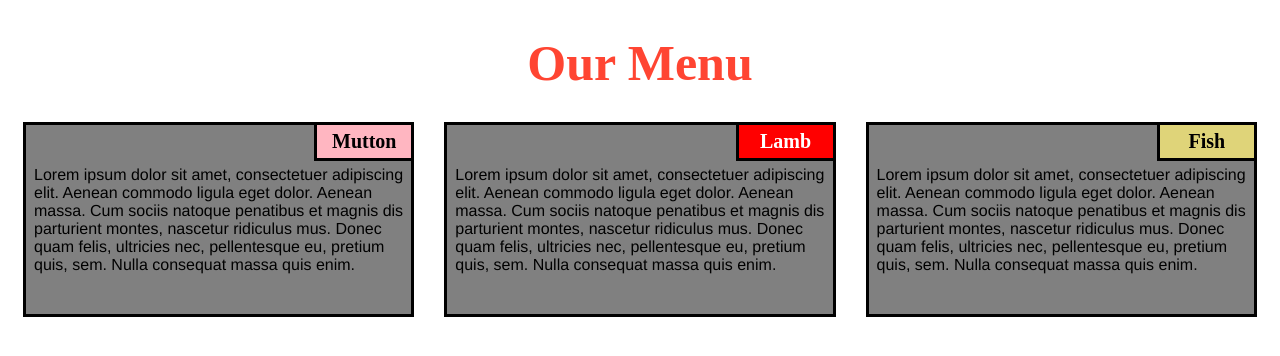
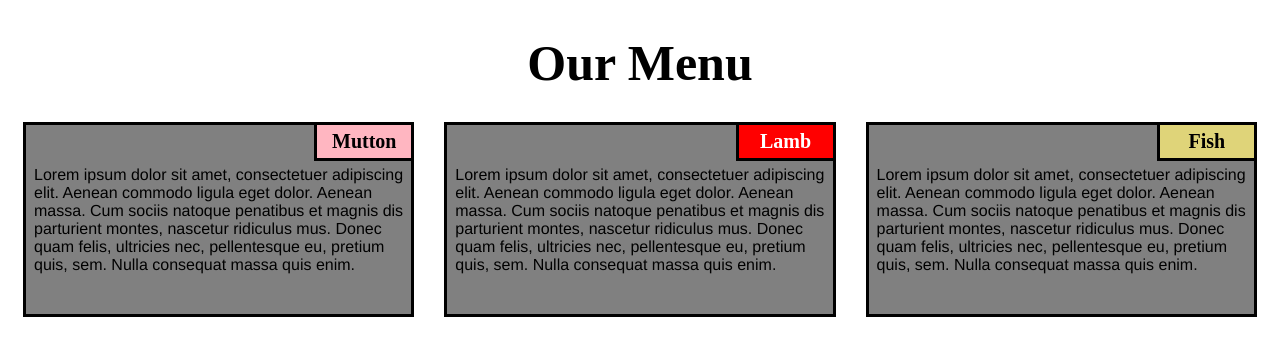
Before and after one commit to LearningSkills1/LearningSkills0.github.io, a plain HTML site: page Style 5/index.html in a window 1280 px wide. Drawn offline with Linux system fonts and the light colour scheme.

Commit message:
Update style.css

```diff
--- a/Style 5/css/style.css
+++ b/Style 5/css/style.css
@@ -10,7 +10,7 @@
     h1 {
        margin-bottom: 15px;
     text-align: center;
-    color: #ff4532;
+    color: #000000;
     font-size: 50px;
     }
 
```
